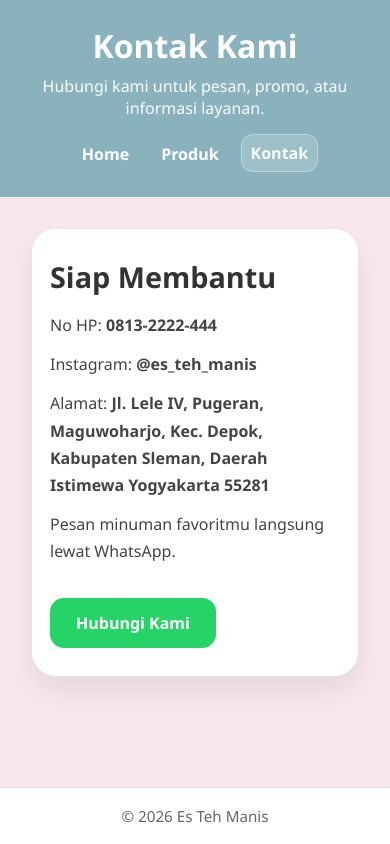
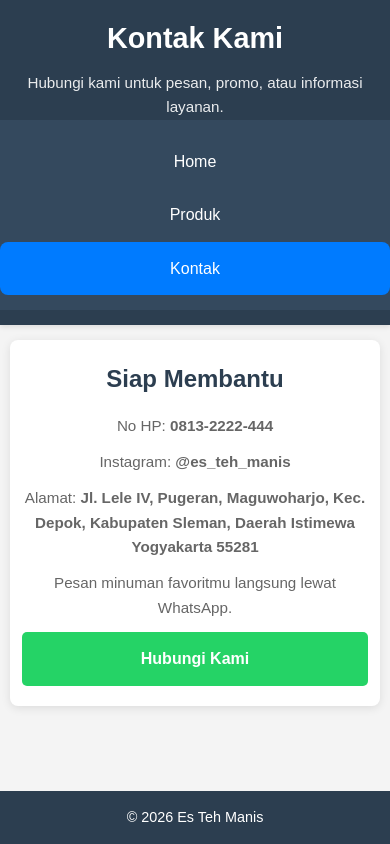
Before and after one commit to Nikolauskuai/tugas-web, a PHP site: page /utsss.html in a window 390 px wide. Run offline with PHP 8.4, Linux system fonts and the light colour scheme.

Commit message:
Update uts.css

```diff
--- a/uts.css
+++ b/uts.css
@@ -1,14 +1,15 @@
-/* reset dan base styles */
+/* Reset dan base styles */
 * {
     box-sizing: border-box;
+    margin: 0;
+    padding: 0;
 }
 
 body {
-    margin: 0;
-    font-family: "Segoe UI", Tahoma, Geneva, Verdana, sans-serif;
-    background: #f8e8ee;
+    font-family: Arial, sans-serif;
+    background-color: #f4f4f4;
     color: #333;
-    text-align: center;
+    line-height: 1.6;
     min-height: 100vh;
     display: flex;
     flex-direction: column;
@@ -16,240 +17,419 @@ body {
 
 img {
     max-width: 100%;
+    height: auto;
     display: block;
 }
 
 a {
-    color: inherit;
+    color: #007bff;
+    text-decoration: none;
 }
 
-/* header styling */
+a:hover {
+    text-decoration: underline;
+}
+
+/* Header styling */
 header {
-    background: #89b2bd;
+    background-color: #2c3e50;
     color: white;
-    padding: 24px 16px;
+    padding: 20px 0;
+    box-shadow: 0 2px 5px rgba(0,0,0,0.1);
 }
 
 .site-header {
-    max-width: 1120px;
+    max-width: 1200px;
     margin: 0 auto;
+    padding: 0 20px;
+    text-align: center;
 }
 
 .site-header h1 {
-    margin: 0 0 8px;
-    font-size: clamp(2rem, 4vw, 3rem);
+    font-size: 2.5rem;
+    margin-bottom: 10px;
 }
 
 .site-header p {
-    margin: 0;
-    opacity: 0.95;
+    font-size: 1.1rem;
+    opacity: 0.9;
 }
 
+/* Navigation */
 nav {
+    background-color: #34495e;
+    padding: 10px 0;
+}
+
+nav ul {
+    list-style: none;
+    padding: 0;
+    margin: 0;
     display: flex;
-    flex-wrap: wrap;
     justify-content: center;
-    gap: 12px;
-    margin-top: 16px;
+    gap: 30px;
 }
 
 nav a {
-    margin: 0;
-    padding: 8px 10px;
+    color: white;
     text-decoration: none;
-    color: #ffffff;
-    font-weight: 700;
-    transition: opacity 0.2s ease, transform 0.2s ease;
-    white-space: nowrap;
+    padding: 10px 15px;
+    border-radius: 5px;
+    transition: background-color 0.3s ease;
+    min-height: 44px; /* Touch-friendly minimum */
+    display: flex;
+    align-items: center;
+    justify-content: center;
 }
 
-nav a.active,
-nav a:hover {
-    opacity: 0.95;
-    transform: translateY(-1px);
+nav a:hover,
+nav a.active {
+    background-color: #007bff;
 }
 
-nav a.active {
-    background: rgba(255, 255, 255, 0.18);
-    border-radius: 12px;
-    box-shadow: inset 0 0 0 1px rgba(255, 255, 255, 0.35);
-}
-
+/* Main content */
 main {
     flex: 1;
-    padding: 32px 16px;
+    max-width: 1200px;
+    margin: 0 auto;
+    padding: 40px 20px;
 }
 
 .section-title {
-    font-size: clamp(1.8rem, 3vw, 2.4rem);
-    margin-bottom: 16px;
+    font-size: 2rem;
+    margin-bottom: 20px;
+    text-align: center;
+    color: #2c3e50;
 }
 
 .intro {
-    max-width: 720px;
-    margin: 0 auto 24px;
-    line-height: 1.7;
-    color: #3c2d22;
+    text-align: center;
+    margin-bottom: 30px;
+    font-size: 1.1rem;
+    color: #555;
 }
 
+/* Hero section */
 .hero {
-    background: #fff1f3;
-    padding: 40px 24px;
-    border-radius: 30px;
-    box-shadow: 0 18px 40px rgba(0, 0, 0, 0.08);
-    margin-bottom: 32px;
+    background-color: white;
+    padding: 40px 20px;
+    border-radius: 10px;
+    box-shadow: 0 2px 10px rgba(0,0,0,0.1);
+    margin-bottom: 40px;
 }
 
 .hero h2 {
-    margin-top: 0;
-    font-size: clamp(2rem, 4vw, 2.8rem);
+    color: #2c3e50;
+    margin-bottom: 15px;
 }
 
 .hero p {
-    margin: 12px auto 24px;
-    max-width: 650px;
-    font-size: 1.05rem;
+    font-size: 1.1rem;
+    color: #666;
 }
 
-.cta-button {
-    display: inline-block;
-    padding: 14px 28px;
-    background: #ff4d88;
-    color: white;
-    border-radius: 999px;
-    text-decoration: none;
-    font-weight: 700;
-}
-
-.featured,
-.contact-info,
+/* Product grid */
 .product-grid {
-    max-width: 1120px;
-    margin: 0 auto;
-}
-
-.product-grid {
-    display: flex;
-    flex-wrap: wrap;
-    gap: 24px;
-    justify-content: center;
-    padding-top: 24px;
+    display: grid;
+    grid-template-columns: repeat(auto-fit, minmax(280px, 1fr));
+    gap: 30px;
+    margin-top: 30px;
 }
 
 .card {
-    background: #ffffff;
-    border-radius: 20px;
-    width: min(100%, 260px);
-    box-shadow: 0 10px 25px rgba(0, 0, 0, 0.08);
+    background-color: white;
+    border-radius: 10px;
+    box-shadow: 0 2px 10px rgba(0,0,0,0.1);
     overflow: hidden;
-    text-align: left;
+    transition: transform 0.3s ease, box-shadow 0.3s ease;
+}
+
+.card:hover {
+    transform: translateY(-5px);
+    box-shadow: 0 5px 20px rgba(0,0,0,0.15);
 }
 
 .card img {
     width: 100%;
-    height: 220px;
+    height: 200px;
     object-fit: cover;
 }
 
 .card-body {
-    padding: 16px;
+    padding: 20px;
 }
 
 .card h3 {
-    margin: 0 0 8px;
-    font-size: 1.25rem;
+    margin-bottom: 10px;
+    color: #2c3e50;
 }
 
 .card p {
-    margin: 0 0 14px;
-    color: #555;
-    line-height: 1.6;
+    margin-bottom: 15px;
+    color: #666;
 }
 
 .price {
     display: inline-block;
-    margin-bottom: 16px;
-    padding: 8px 12px;
-    background: #f8cdda;
-    border-radius: 14px;
-    font-weight: 700;
-    color: #7a2a4d;
+    background-color: #e74c3c;
+    color: white;
+    padding: 5px 10px;
+    border-radius: 5px;
+    font-weight: bold;
+    margin-bottom: 15px;
 }
 
 .card a {
-    display: block;
-    background: #ff4d88;
-    color: #ffffff;
-    padding: 12px;
-    border-radius: 14px;
+    display: inline-block;
+    background-color: #27ae60;
+    color: white;
+    padding: 10px 15px;
+    border-radius: 5px;
     text-decoration: none;
+    transition: background-color 0.3s ease;
+    min-height: 44px; /* Touch-friendly minimum */
+    display: flex;
+    align-items: center;
+    justify-content: center;
+    font-weight: 500;
+}
+
+.card a:hover {
+    background-color: #229954;
+}
+
+/* Contact section */
+.contact-info {
     text-align: center;
 }
 
-.card a:hover {
-    opacity: 0.95;
-}
-
-.contact-info {
-    padding: 0 16px;
-}
-
 .contact-card {
-    background: #ffffff;
-    border-radius: 24px;
+    background-color: white;
+    padding: 30px;
+    border-radius: 10px;
+    box-shadow: 0 2px 10px rgba(0,0,0,0.1);
     max-width: 600px;
     margin: 0 auto;
-    padding: 30px 24px;
-    box-shadow: 0 14px 30px rgba(0, 0, 0, 0.08);
-    text-align: left;
 }
 
 .contact-card h2 {
-    margin-top: 0;
+    color: #2c3e50;
+    margin-bottom: 20px;
 }
 
 .contact-card p {
-    margin: 0.75rem 0;
-    color: #444;
-    line-height: 1.7;
+    margin-bottom: 15px;
+    color: #666;
 }
 
 .wa-button {
     display: inline-block;
-    margin-top: 20px;
-    padding: 14px 26px;
-    background: #25d366;
+    background-color: #25d366;
     color: white;
+    padding: 12px 20px;
+    border-radius: 5px;
     text-decoration: none;
-    border-radius: 14px;
     font-weight: bold;
+    transition: background-color 0.3s ease;
+    min-height: 44px; /* Touch-friendly minimum */
+    display: flex;
+    align-items: center;
+    justify-content: center;
 }
 
+.wa-button:hover {
+    background-color: #128c7e;
+}
+
+/* Footer */
 footer {
-    background: #ffffff;
-    color: #666;
-    padding: 18px 16px;
-    border-top: 1px solid #f0dce1;
-    margin-top: 40px;
+    background-color: #2c3e50;
+    color: white;
+    text-align: center;
+    padding: 20px 0;
+    margin-top: auto;
 }
 
 footer p {
     margin: 0;
-    font-size: 0.95rem;
 }
 
-@media (max-width: 720px) {
+/* Responsive design */
+@media (max-width: 768px) {
+    .site-header h1 {
+        font-size: 2rem;
+    }
+
+    .site-header p {
+        font-size: 1rem;
+    }
+
+    nav ul {
+        flex-direction: column;
+        gap: 5px;
+        padding: 10px;
+    }
+
+    nav a {
+        padding: 12px 20px;
+        text-align: center;
+        display: block;
+        border-radius: 8px;
+    }
+
+    .product-grid {
+        grid-template-columns: repeat(auto-fit, minmax(250px, 1fr));
+        gap: 20px;
+    }
+
     .card {
-        width: 100%;
-        max-width: 420px;
+        margin-bottom: 20px;
+    }
+
+    main {
+        padding: 20px 15px;
+    }
+
+    .hero {
+        padding: 30px 15px;
+        margin-bottom: 30px;
+    }
+
+    .section-title {
+        font-size: 1.8rem;
+    }
+
+    .contact-card {
+        padding: 25px 15px;
+    }
+}
+
+@media (max-width: 480px) {
+    .site-header h1 {
+        font-size: 1.8rem;
+    }
+
+    .site-header p {
+        font-size: 0.95rem;
+    }
+
+    header {
+        padding: 15px 0;
     }
 
     nav {
-        justify-content: center;
+        padding: 15px 0;
     }
 
-    .hero,
+    nav ul {
+        gap: 8px;
+        padding: 0 10px;
+    }
+
+    nav a {
+        padding: 14px 16px;
+        font-size: 1rem;
+    }
+
+    main {
+        padding: 15px 10px;
+    }
+
+    .hero {
+        padding: 25px 12px;
+        margin-bottom: 25px;
+        border-radius: 8px;
+    }
+
+    .hero h2 {
+        font-size: 1.5rem;
+        margin-bottom: 12px;
+    }
+
+    .hero p {
+        font-size: 1rem;
+    }
+
+    .section-title {
+        font-size: 1.6rem;
+        margin-bottom: 15px;
+    }
+
+    .intro {
+        font-size: 1rem;
+        margin-bottom: 20px;
+    }
+
+    .product-grid {
+        grid-template-columns: 1fr;
+        gap: 15px;
+        margin-top: 20px;
+    }
+
+    .card {
+        border-radius: 8px;
+        margin-bottom: 15px;
+    }
+
+    .card img {
+        height: 180px;
+    }
+
+    .card-body {
+        padding: 15px;
+    }
+
+    .card h3 {
+        font-size: 1.2rem;
+        margin-bottom: 8px;
+    }
+
+    .card p {
+        font-size: 0.95rem;
+        margin-bottom: 12px;
+    }
+
+    .price {
+        padding: 4px 8px;
+        font-size: 0.9rem;
+        margin-bottom: 12px;
+    }
+
+    .card a {
+        padding: 12px 16px;
+        font-size: 1rem;
+        width: 100%;
+        box-sizing: border-box;
+        text-align: center;
+    }
+
     .contact-card {
-        padding: 28px 18px;
+        padding: 20px 12px;
+        border-radius: 8px;
+    }
+
+    .contact-card h2 {
+        font-size: 1.5rem;
+        margin-bottom: 15px;
+    }
+
+    .contact-card p {
+        font-size: 0.95rem;
+        margin-bottom: 12px;
+    }
+
+    .wa-button {
+        padding: 14px 20px;
+        font-size: 1rem;
+        width: 100%;
+        box-sizing: border-box;
+    }
+
+    footer {
+        padding: 15px 0;
+    }
+
+    footer p {
+        font-size: 0.9rem;
     }
 }
```
